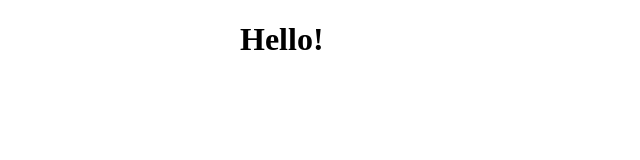
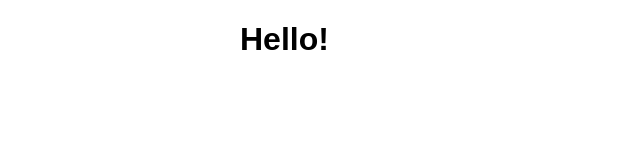
Before and after one commit to mattchupp/nextjs-db-connections, a Next.js app: page / in a window 1280 px wide. Shown: the top 160 px of the page, without its empty margins (0-640 px from the left). Built offline with nearby package versions, Linux system fonts and the light colour scheme.

Commit message:
added default font

```diff
--- a/styles/master.css
+++ b/styles/master.css
@@ -1,3 +1,7 @@
+html {
+  font-family: sans-serif;
+}
+
 .container {
   margin: 0 auto;
   padding: 0 1rem;
```
